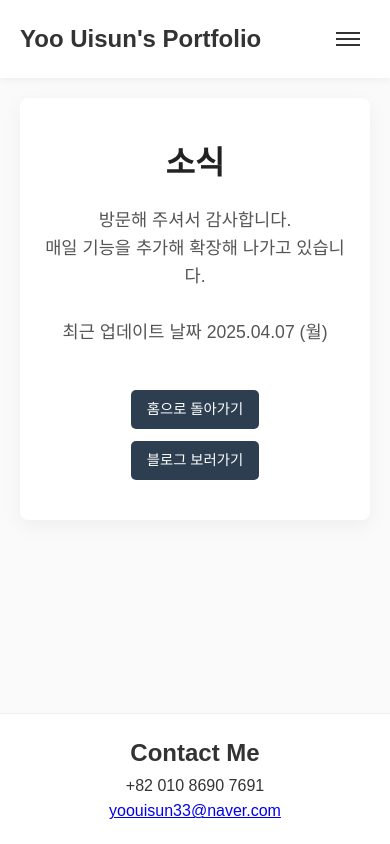
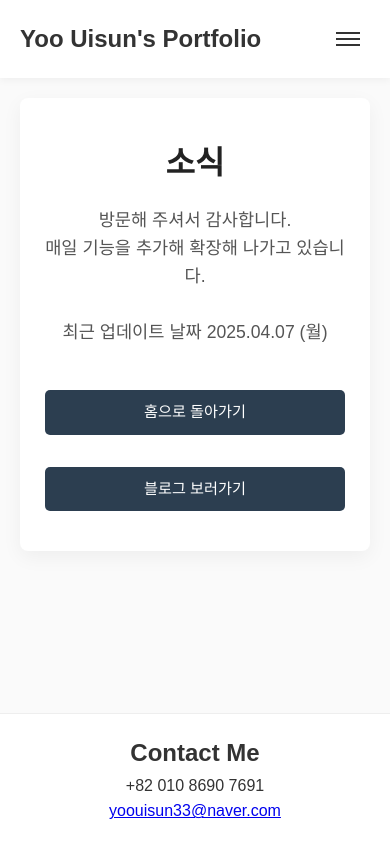
Before and after one commit to YooUisun/web-portfolio, a React (Create React App) app: page /news in a window 390 px wide. Built offline with nearby package versions, Linux system fonts and the light colour scheme.

Commit message:
소식 부분 버튼 크기 동일화 작업

```diff
--- a/src/News.css
+++ b/src/News.css
@@ -22,44 +22,56 @@
   margin-bottom: 24px;
 }
 
+/* 버튼 그룹 */
 .news-links {
   display: flex;
   justify-content: center;
   gap: 12px;
 }
 
+/* 버튼 공통 스타일 */
 .back-link,
 .blog-link {
-    display: inline-block;
-    padding: 10px 20px;
+  display: flex;
+  justify-content: center;
+  align-items: center;
+  flex: 1 1 0;               /* 동일 비율로 늘어나도록 */
+  max-width: 200px;          /* 최대 너비 */
+  min-width: 150px;          /* 최소 너비 */
+  height: 48px;              /* 고정 높이 */
   background-color: #2c3e50;
   color: #fff;
   text-decoration: none;
   border-radius: 5px;
   font-weight: 500;
   transition: background-color 0.3s ease, transform 0.2s ease;
+  box-sizing: border-box;
+  font-size: 1rem;
+  padding: 0 16px;
 }
-
+.blog-link {
+  margin-top: 20px;
+}
+/* 호버 효과 */
 .back-link:hover,
 .blog-link:hover {
   background-color: #34495e;
   transform: translateY(-2px);
 }
 
+/* 모바일 대응 */
 @media (max-width: 768px) {
-    /* 버튼 컨테이너를 세로 정렬하고 중앙 정렬 */
   .news-links {
-      display: flex;
     flex-direction: column;
     align-items: center;
-      gap: 12px;
   }
 
-    /* 버튼 너비를 컨텐츠에 맞춰 자동으로 */
   .back-link,
   .blog-link {
-      width: auto;        /* 컨텐츠 폭만큼만 */
-      padding: 8px 16px;  /* 패딩 살짝 줄여서 균일하게 */
-      font-size: 0.9rem;  /* 폰트 크기도 약간 작게 */
+    width: 100%;
+    max-width: 300px;
+    font-size: 0.95rem;
+    height: auto;
+    padding: 10px 16px;
   }
 }
```
Lines whose indentation alone changed are shown as unchanged.
